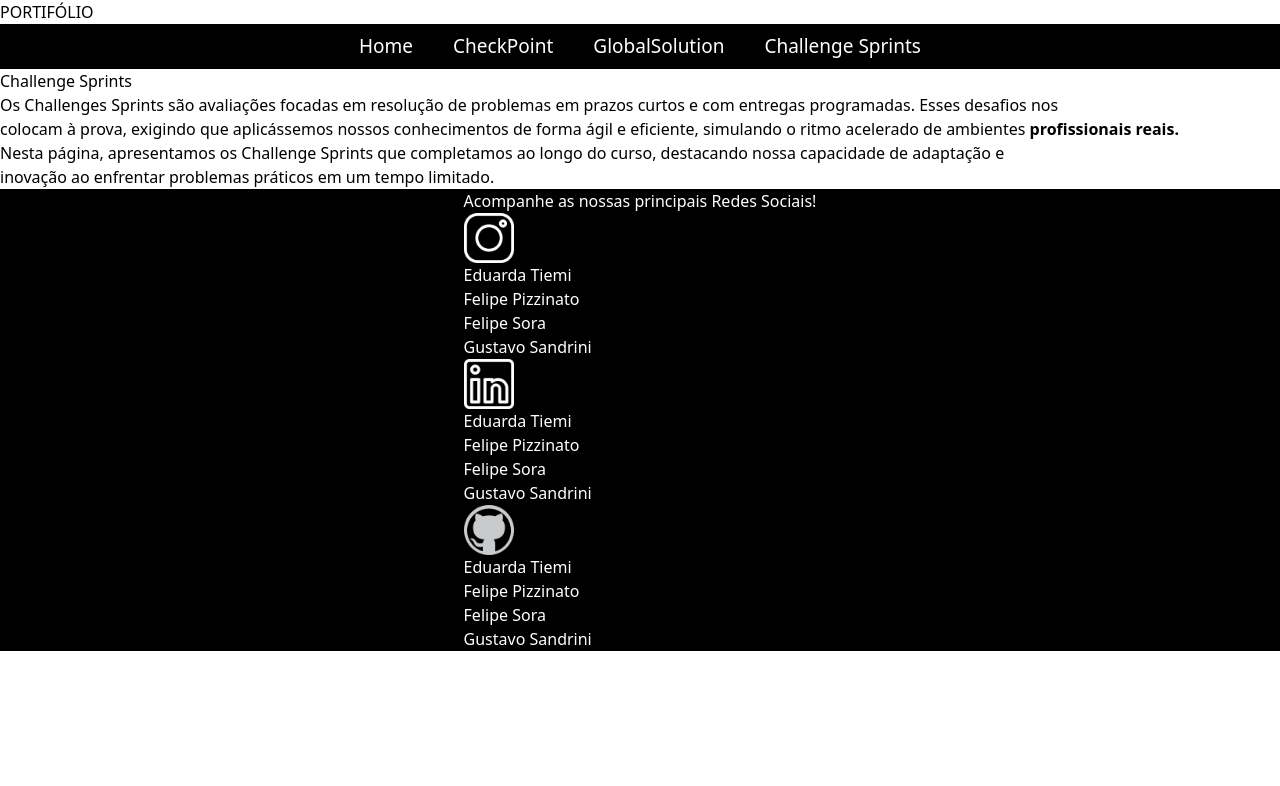
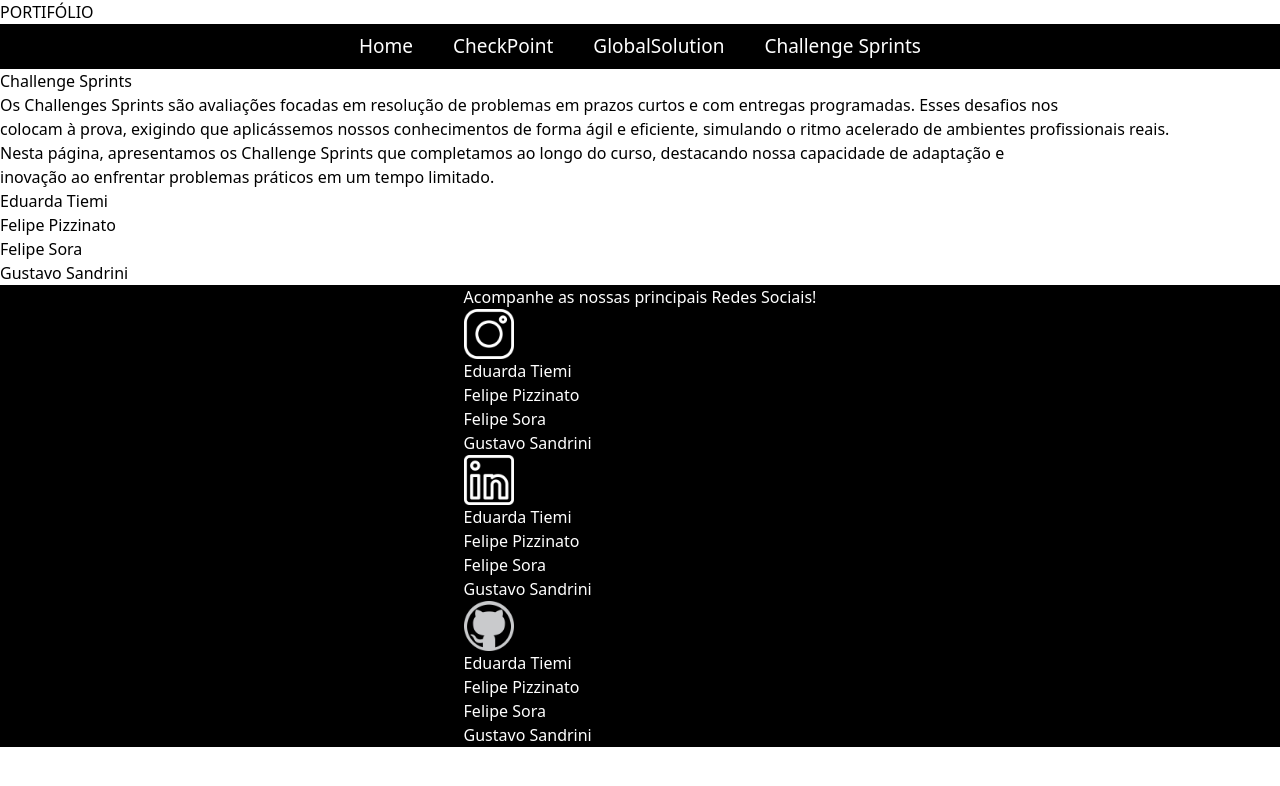
Before and after one commit to gusandrini/cp6-front, a Next.js app in the folder cp/: page /challenge in a window 1280 px wide. Shown: the top 786 px of the page. Built offline with nearby package versions, Linux system fonts and the light colour scheme.

Commit message:
adiconando respectivos caminhos para tais conteudos e suas páginas de cada integrante

```diff
--- a/cp/src/app/challenge/page.tsx
+++ b/cp/src/app/challenge/page.tsx
@@ -5,15 +5,24 @@ export default function Challenge() {
     return (
         <div>
             <div className="conteudo">
-                    <h1>Challenge Sprints</h1>
-                    <p>Os Challenges Sprints são avaliações focadas em resolução de problemas em prazos curtos e com entregas programadas. Esses desafios nos <br />
-                    colocam à prova, exigindo que aplicássemos nossos conhecimentos de forma ágil e eficiente, simulando o ritmo acelerado de ambientes <b>
-                        profissionais reais.
-                    </b>
-                    <br />
-                    Nesta página, apresentamos os Challenge Sprints que completamos ao longo do curso, destacando nossa capacidade de adaptação e <br />
-                    inovação ao enfrentar problemas práticos em um tempo limitado.</p>
-                </div>
+                <h1>Challenge Sprints</h1>
+                <p>Os Challenges Sprints são avaliações focadas em resolução de problemas em prazos curtos e com entregas programadas. Esses desafios nos <br />
+                colocam à prova, exigindo que aplicássemos nossos conhecimentos de forma ágil e eficiente, simulando o ritmo acelerado de ambientes profissionais reais.
+                <br />
+                Nesta página, apresentamos os Challenge Sprints que completamos ao longo do curso, destacando nossa capacidade de adaptação e <br />
+                inovação ao enfrentar problemas práticos em um tempo limitado.
+                </p>
+            </div>
+            <div className="integrantes">
+                <nav>
+                    <ul>
+                        <li><Link href="/integrantes/duda-challe">Eduarda Tiemi</Link></li>
+                        <li><Link href="/integrantes/pizzi-challe">Felipe Pizzinato</Link></li>
+                        <li><Link href="/integrantes/sora-challe">Felipe Sora</Link></li>
+                        <li><Link href="/integrantes/gu-challe">Gustavo Sandrini</Link></li>
+                    </ul>
+                </nav>
+            </div>
         </div>
     )
 }
--- a/cp/src/app/gs/page.tsx
+++ b/cp/src/app/gs/page.tsx
@@ -1,8 +1,8 @@
+import Link from "next/link";
 
 export default function Gs() {
     return (
         <div>
-            <div className="container">
             <div className="conteudo">
                 <h1>GlobalSolution</h1>
                 <p>As avaliações de Global Solution são ponto alto do nosso aprendizado, onde aplicamos de forma integrada os conhecimentos adquiridos ao <br />
@@ -12,7 +12,17 @@ export default function Gs() {
                 Neste portifólio, você encontrará nossos projetos de Global Solution, que refletem não apenas o que aprendemos, mas também como <br />
                 conseguimos aplicar esse aprendizado em contextos atuais.</p>
             </div>
+            <div className="integrantes">
+                <nav>
+                    <ul>
+                        <li><Link href="/integrantes/duda-gs">Eduarda Tiemi</Link></li>
+                        <li><Link href="/integrantes/pizzi-gs">Felipe Pizzinato</Link></li>
+                        <li><Link href="/integrantes/sora-gs">Felipe Sora</Link></li>
+                        <li><Link href="/integrantes/gu-gs">Gustavo Sandrini</Link></li>
+                    </ul>
+                </nav>
             </div>
+
         </div>
     )
 }
--- /dev/null
+++ b/cp/src/app/integrantes/duda-challe/page.tsx
@@ -0,0 +1,10 @@
+
+export default function Duda() {
+    return (
+        <div>
+            <div className="container">
+                <p>duda challenge</p>
+            </div>
+        </div>
+    )
+}
--- /dev/null
+++ b/cp/src/app/integrantes/duda-gs/page.tsx
@@ -0,0 +1,10 @@
+
+export default function Duda() {
+    return (
+        <div>
+            <div className="container">
+                <p>duda gs</p>
+            </div>
+        </div>
+    )
+}
--- /dev/null
+++ b/cp/src/app/integrantes/gu-challe/page.tsx
@@ -0,0 +1,11 @@
+import Link from "next/link";
+
+export default function Gu() {
+    return (
+        <div>
+            <div className="container">
+                <p>gu challe</p>
+            </div>
+        </div>
+    )
+}
--- /dev/null
+++ b/cp/src/app/integrantes/gu-gs/page.tsx
@@ -0,0 +1,11 @@
+import Link from "next/link";
+
+export default function Gu() {
+    return (
+        <div>
+            <div className="container">
+                <p>gu gs</p>
+            </div>
+        </div>
+    )
+}
--- /dev/null
+++ b/cp/src/app/integrantes/pizzi-challe/page.tsx
@@ -0,0 +1,10 @@
+
+export default function Pizzi() {
+    return (
+        <div>
+            <div className="container">
+                <p>pizzi -challe</p>
+            </div>
+        </div>
+    )
+}
--- /dev/null
+++ b/cp/src/app/integrantes/pizzi-gs/page.tsx
@@ -0,0 +1,10 @@
+
+export default function Pizzi() {
+    return (
+        <div>
+            <div className="container">
+                <p>pizzi gs</p>
+            </div>
+        </div>
+    )
+}
--- /dev/null
+++ b/cp/src/app/integrantes/sora-challe/page.tsx
@@ -0,0 +1,10 @@
+
+export default function Sora() {
+    return (
+        <div>
+            <div className="container">
+                <p>sora -challe</p>
+            </div>
+        </div>
+    )
+}
--- /dev/null
+++ b/cp/src/app/integrantes/sora-gs/page.tsx
@@ -0,0 +1,10 @@
+
+export default function Sora() {
+    return (
+        <div>
+            <div className="container">
+                <p>sora -gs</p>
+            </div>
+        </div>
+    )
+}
```
Lines whose indentation alone changed are shown as unchanged.
